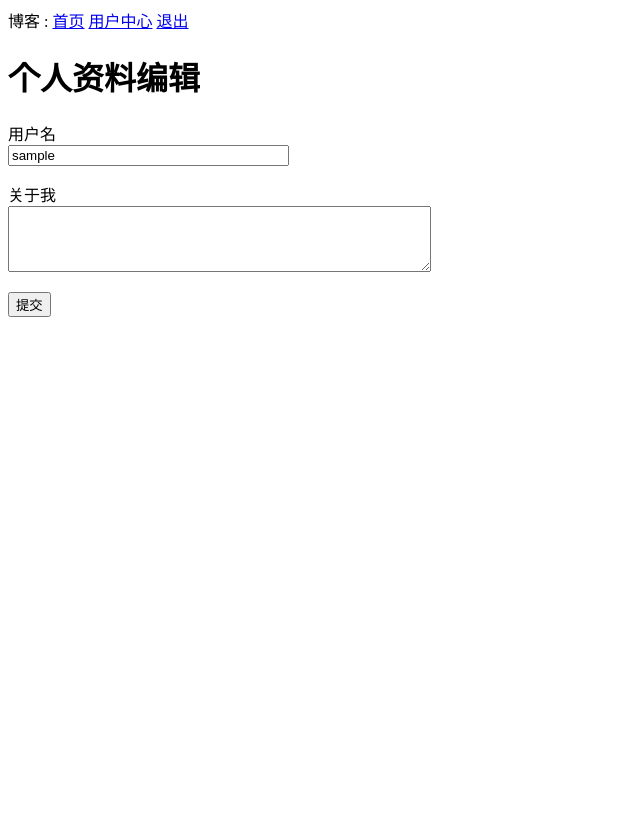
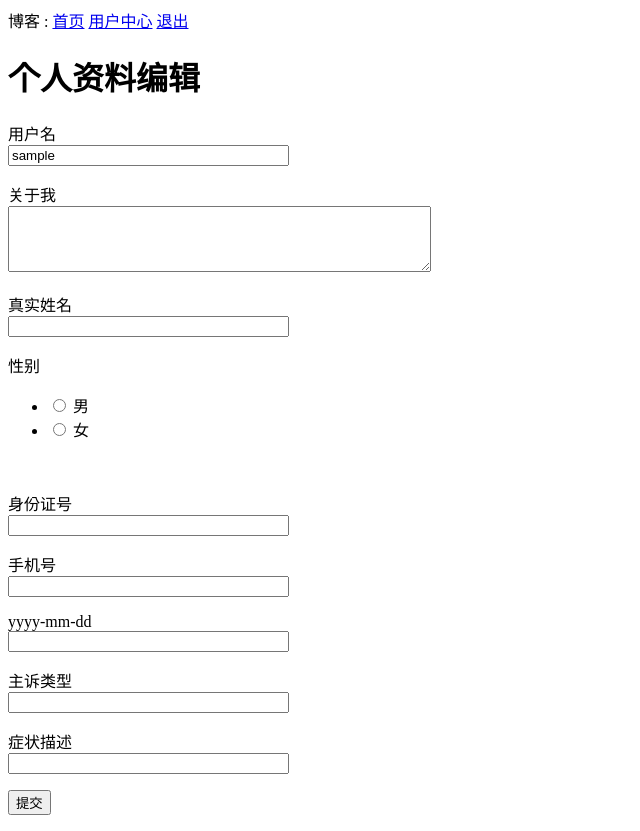
Before and after one commit to chenth0517/urination_record, a Flask app: page /edit_profile in a window 1280 px wide. Shown: the whole page, without its empty margins (0-640 px from the left). Before the commit the page ends 317 px from the top, so only its background shows below. Run offline with Flask 2, Linux system fonts and the light colour scheme; the visitor is signed in with stand-in values (Sample User, id 1); data comes from the database, SQL or seed files in the repository; some libraries are stand-ins or nearby versions.

Commit message:
增加用户属性

```diff
--- a/app/forms.py
+++ b/app/forms.py
@@ -1,6 +1,6 @@
 # For form component： Type "pip install flask-wtf" in Terminal in directory of project
 from flask_wtf import FlaskForm
-from wtforms import StringField, PasswordField, BooleanField, SubmitField, TextAreaField
+from wtforms import StringField, PasswordField, BooleanField, SubmitField, TextAreaField, RadioField
 from wtforms.validators import DataRequired, Email, EqualTo, ValidationError, Length
 from app.models import User
 
@@ -40,4 +40,18 @@ class RegistrationForm(FlaskForm):
 class EditProfileForm(FlaskForm):
     username = StringField('用户名', validators=[DataRequired(message='请输入用户名!')])
     about_me = TextAreaField('关于我', validators=[Length(min=0, max=140)])
+    nickname = StringField('真实姓名')
+    gender = RadioField('性别', choices=['男', '女'])
+    id_card = StringField('身份证号')
+    phone = StringField('手机号')
+    birthday = StringField('yyyy-mm-dd')
+    # region = db.Column(db.Integer)  # 新增。区域
+    drg = StringField('主诉类型')
+    # type = db.Column(db.Integer, default=0)  # 新增。患者类型：1-估算，0-精确
+    description = StringField('症状描述')
     submit = SubmitField('提交')
+    form_widget_args = {
+        'username': {
+            'readonly': True
+        }
+    }
--- a/app/models.py
+++ b/app/models.py
@@ -14,9 +14,18 @@ class User(UserMixin, db.Model):
     __tablename__ = 'user'
     id = db.Column(db.Integer, primary_key=True)
     username = db.Column(db.String(64), index=True, unique=True)
+    nickname = db.Column(db.String(32))  # 新增。昵称
+    gender = db.Column(db.String(16))  # 新增。
+    id_card = db.Column(db.String(32))  # 新增。身份证号
+    phone = db.Column(db.String(32))  # 新增。手机号
+    birthday = db.Column(db.String(32))  # 新增。生日：yyyy-mm-dd
+    region = db.Column(db.Integer)  # 新增。区域
+    drg = db.Column(db.String(64))  # 新增。主诉类型
+    type = db.Column(db.Integer, default=0)  # 新增。患者类型：1-估算，0-精确
+    description = db.Column(db.String(256))  # 新增。描述
     email = db.Column(db.String(120), index=True, unique=True)
     password_hash = db.Column(db.String(128))
-    about_me = db.Column(db.String(140))
+    about_me = db.Column(db.String(128))
     last_seen = db.Column(db.DateTime, default=datetime.utcnow)
     """
     back是反向引用,User和Post是一对多的关系，backref是表示在Post中新建一个属性author，关联的是Post中的user_id外键关联的User对象。
@@ -55,11 +64,10 @@ class Post(db.Model):
     id = db.Column(db.Integer, primary_key=True)
     body = db.Column(db.String(140))
     timestamp = db.Column(db.DateTime, index=True, default=datetime.utcnow)
-    user_id = db .Column(db.Integer, db.ForeignKey('user.id'))
+    user_id = db.Column(db.Integer, db.ForeignKey('user.id'))
 
     def __repr__(self):
         return '<Post {}>'.format(self.body)
-
 
 # 在定义完数据类型以后，在Terminal中依次执行
 # 数据库初始化指令：flask db init
--- a/app/routes.py
+++ b/app/routes.py
@@ -120,10 +120,25 @@ def edit_profile():
     if form.validate_on_submit():
         current_user.username = form.username.data
         current_user.about_me = form.about_me.data
+
+        current_user.nickname = form.nickname.data
+        current_user.gender = form.gender.data
+        current_user.id_card = form.id_card.data
+        current_user.phone = form.phone.data
+        current_user.birthday = form.birthday.data
+        current_user.drg = form.drg.data
+        current_user.description = form.description.data
         db.session.commit()
         flash('你的提交已变更.')
         return redirect(url_for('edit_profile'))
     elif request.method == 'GET':
         form.username.data = current_user.username
         form.about_me.data = current_user.about_me
+        form.nickname.data = current_user.nickname
+        form.gender.data = current_user.gender
+        form.id_card.data = current_user.id_card
+        form.phone.data = current_user.phone
+        form.birthday.data = current_user.birthday
+        form.drg.data = current_user.drg
+        form.description.data = current_user.description
     return render_template('edit_profile.html', title='个人资料编辑', form=form)
--- a/app/templates/_post.html
+++ b/app/templates/_post.html
@@ -1,6 +1,6 @@
  <table>
     <tr valign="top">
         <td><img src="{{ file }}" height="64" width="64"></td>
-        <td>{{ post.author.username }} 说:<br>{{ post.body }}</td>
+        <td>{{ post.author.nickname }} 说:<br>{{ post.body }}</td>
     </tr>
 </table>
--- a/app/templates/edit_profile.html
+++ b/app/templates/edit_profile.html
@@ -8,14 +8,65 @@
             {{ form.username.label }}<br>
             {{ form.username(size=32) }}<br>
             {% for error in form.username.errors %}
-            <span style="color: red;">[{{ error }}]</span>
+                <span style="color: red;">[{{ error }}]</span>
             {% endfor %}
         </p>
         <p>
             {{ form.about_me.label }}<br>
             {{ form.about_me(cols=50, rows=4) }}<br>
             {% for error in form.about_me.errors %}
-            <span style="color: red;">[{{ error }}]</span>
+                <span style="color: red;">[{{ error }}]</span>
+            {% endfor %}
+        </p>
+
+
+        <p>
+            {{ form.nickname.label }}<br>
+            {{ form.nickname(size=32) }}<br>
+            {% for error in form.nickname.errors %}
+                <span style="color: red;">[{{ error }}]</span>
+            {% endfor %}
+        </p>
+        <p>
+            {{ form.gender.label }}<br>
+            {{ form.gender(size=32) }}<br>
+            {% for error in form.gender.errors %}
+                <span style="color: red;">[{{ error }}]</span>
+            {% endfor %}
+        </p>
+        <p>
+            {{ form.id_card.label }}<br>
+            {{ form.id_card(size=32) }}<br>
+            {% for error in form.id_card.errors %}
+                <span style="color: red;">[{{ error }}]</span>
+            {% endfor %}
+        </p>
+        <p>
+            {{ form.phone.label }}<br>
+            {{ form.phone(size=32) }}<br>
+            {% for error in form.phone.errors %}
+                <span style="color: red;">[{{ error }}]</span>
+            {% endfor %}
+        </p>
+        <p>
+            {{ form.birthday.label }}<br>
+            {{ form.birthday(size=32) }}<br>
+            {% for error in form.birthday.errors %}
+                <span style="color: red;">[{{ error }}]</span>
+            {% endfor %}
+        </p>
+        <p>
+            {{ form.drg.label }}<br>
+            {{ form.drg(size=32) }}<br>
+            {% for error in form.drg.errors %}
+                <span style="color: red;">[{{ error }}]</span>
+            {% endfor %}
+        </p>
+        <p>
+            {{ form.description.label }}<br>
+            {{ form.description(size=32) }}<br>
+            {% for error in form.description.errors %}
+                <span style="color: red;">[{{ error }}]</span>
             {% endfor %}
         </p>
         <p>{{ form.submit() }}</p>
--- a/app/templates/index.html
+++ b/app/templates/index.html
@@ -2,10 +2,10 @@
 
     {% block content %}
 
-        <h1>你好呀, {{ current_user.username }} !</h1>
+        <h1>你好呀, {{ current_user.nickname }} !</h1>
 
         {% for post in posts %}
-            <div><p>{{ post.author.username }} 说:<b>{{ post.body }}</b></p></div>
+            <div><p>{{ post.author.nickname }} 说:<b>{{ post.body }}</b></p></div>
         {% endfor %}
 
 
--- a/app/templates/user.html
+++ b/app/templates/user.html
@@ -5,7 +5,7 @@
         <tr valign="top">
             <td><img src="{{ file }}" height="128" width="128"></td>
             <td>
-                <h1>用户: {{ user.username }}</h1>
+                <h1>用户: {{ user.nickname }}</h1>
                 {% if user.about_me %}<p>{{ user.about_me }}</p>{% endif %}
                 {% if user.last_seen %}<p>最近登录: {{ user.last_seen }}</p>{% endif %}
                 {% if user == current_user %}
--- a/main.py
+++ b/main.py
@@ -3,5 +3,4 @@ from app import webapp
 
 # 防止被引用后执行，只有在当前模块中才可以使用
 if __name__ == '__main__':
-    webapp.run(ssl_context=('D:/000/urination_record/app/static/ssl/chenth_public.crt',
-                            'D:/000/urination_record/app/static/ssl/chenth.key'))
+    webapp.run()
```
